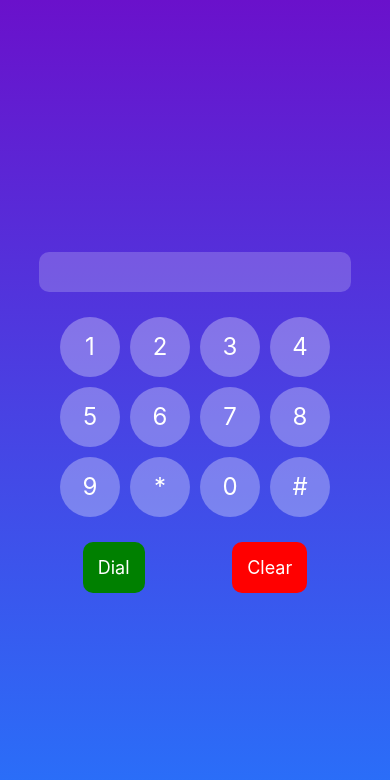
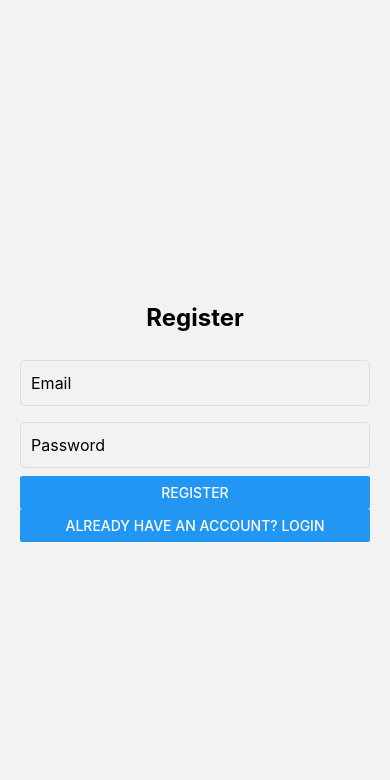
Before and after one commit to shubhamaher8/GuardianDurga, a React Native app: screen /Register in a window 390 px wide. Shown: the top 780 px of the page. Built offline with nearby package versions, Linux system fonts and the light colour scheme.

Commit message:
Applied supabase backend

```diff
--- a/App.js
+++ b/App.js
@@ -1,113 +1,26 @@
-import React, { useState } from 'react';
-import { StyleSheet, Text, View, TouchableOpacity, Linking, Platform } from 'react-native';
-import { LinearGradient } from 'expo-linear-gradient';
+import React from 'react';
+import { NavigationContainer } from '@react-navigation/native';
+import { createNativeStackNavigator } from '@react-navigation/native-stack';
+import Register from './Register';
+
+// First, make sure to install these packages:
+// npx expo install @react-navigation/native
+// npx expo install @react-navigation/native-stack
+// npx expo install react-native-screens react-native-safe-area-context
+
+const Stack = createNativeStackNavigator();
 
 export default function App() {
-  const [phoneNumber, setPhoneNumber] = useState('');
-
-  const handleNumberPress = (number) => {
-    setPhoneNumber(phoneNumber + number);
-  };
-
-  const handleDial = () => {
-    let phoneUrl = `tel:${phoneNumber}`;
-    if (Platform.OS !== 'android') {
-        phoneUrl = `telprompt:${phoneNumber}`;
-    }
-    Linking.openURL(phoneUrl);
-  };
-
-  const handleClear = () => {
-    setPhoneNumber('');
-  };
-
   return (
-    <LinearGradient colors={['#6a11cb', '#2575fc']} style={styles.container}>
-      <View style={styles.display}>
-        <Text style={styles.displayText}>{phoneNumber}</Text>
-      </View>
-      <View style={styles.keypad}>
-        {[1, 2, 3, 4, 5, 6, 7, 8, 9, '*', 0, '#'].map((number) => (
-          <TouchableOpacity
-            key={number}
-            style={styles.key}
-            onPress={() => handleNumberPress(number.toString())}
-          >
-            <Text style={styles.keyText}>{number}</Text>
-          </TouchableOpacity>
-        ))}
-      </View>
-      <View style={styles.actions}>
-        <TouchableOpacity style={styles.dialButton} onPress={handleDial}>
-          <Text style={styles.dialButtonText}>Dial</Text>
-        </TouchableOpacity>
-         <TouchableOpacity style={styles.clearButton} onPress={handleClear}>
-          <Text style={styles.clearButtonText}>Clear</Text>
-        </TouchableOpacity>
-      </View>
-    </LinearGradient>
+    <NavigationContainer>
+      <Stack.Navigator initialRouteName="Register">
+        <Stack.Screen
+          name="Register"
+          component={Register}
+          options={{ headerShown: false }}
+        />
+        {/* Add more screens here later */}
+      </Stack.Navigator>
+    </NavigationContainer>
   );
 }
-
-const styles = StyleSheet.create({
-  container: {
-    flex: 1,
-    justifyContent: 'center',
-    alignItems: 'center',
-  },
-  display: {
-    width: '80%',
-    backgroundColor: 'rgba(255, 255, 255, 0.2)',
-    padding: 20,
-    borderRadius: 10,
-    marginBottom: 20,
-  },
-  displayText: {
-    fontSize: 24,
-    color: 'white',
-    textAlign: 'right',
-  },
-  keypad: {
-    flexDirection: 'row',
-    flexWrap: 'wrap',
-    width: '80%',
-    justifyContent: 'center',
-    marginBottom: 20,
-  },
-  key: {
-    width: 60,
-    height: 60,
-    borderRadius: 30,
-    backgroundColor: 'rgba(255, 255, 255, 0.3)',
-    justifyContent: 'center',
-    alignItems: 'center',
-    margin: 5,
-  },
-  keyText: {
-    fontSize: 24,
-    color: 'white',
-  },
-  actions: {
-    flexDirection: 'row',
-    width: '80%',
-    justifyContent: 'space-around',
-  },
-  dialButton: {
-    backgroundColor: 'green',
-    padding: 15,
-    borderRadius: 10,
-  },
-  dialButtonText: {
-    color: 'white',
-    fontSize: 18,
-  },
-  clearButton: {
-     backgroundColor: 'red',
-     padding: 15,
-     borderRadius: 10,
-  },
-  clearButtonText: {
-    color: 'white',
-    fontSize: 18,
-  }
-});
--- /dev/null
+++ b/Register.js
@@ -0,0 +1,96 @@
+import React, { useState } from 'react';
+import { View, TextInput, Button, StyleSheet, Alert, Text } from 'react-native';
+import { supabase } from './supabase';
+
+export default function Register({ navigation }) {
+  const [email, setEmail] = useState('');
+  const [password, setPassword] = useState('');
+  const [loading, setLoading] = useState(false);
+
+  async function signUpWithEmail() {
+    if (email === '' || password === '') {
+      Alert.alert('Error', 'Please fill in all fields');
+      return;
+    }
+
+    try {
+      setLoading(true);
+      const { error } = await supabase.auth.signUp({
+        email: email,
+        password: password,
+      });
+
+      if (error) {
+        Alert.alert('Error', error.message);
+      } else {
+        Alert.alert('Success', 'Registration successful! Please check your email for confirmation.');
+        // If you want to automatically navigate to login after registration:
+        // navigation.navigate('Login');
+      }
+    } catch (error) {
+      Alert.alert('Error', error.message);
+    } finally {
+      setLoading(false);
+    }
+  }
+
+  return (
+    <View style={styles.container}>
+      <Text style={styles.title}>Register</Text>
+
+      <TextInput
+        style={styles.input}
+        placeholder="Email"
+        value={email}
+        onChangeText={setEmail}
+        autoCapitalize="none"
+        keyboardType="email-address"
+      />
+
+      <TextInput
+        style={styles.input}
+        placeholder="Password"
+        value={password}
+        onChangeText={setPassword}
+        secureTextEntry
+      />
+
+      <Button
+        title={loading ? "Registering..." : "Register"}
+        onPress={signUpWithEmail}
+        disabled={loading}
+      />
+
+      <Button
+        title="Already have an account? Login"
+        onPress={() => {
+          // Replace with your login screen navigation
+          // navigation.navigate('Login');
+        }}
+      />
+    </View>
+  );
+}
+
+const styles = StyleSheet.create({
+  container: {
+    flex: 1,
+    padding: 20,
+    justifyContent: 'center',
+  },
+  title: {
+    fontSize: 24,
+    fontWeight: 'bold',
+    marginBottom: 20,
+    textAlign: 'center',
+  },
+  input: {
+    borderWidth: 1,
+    borderColor: '#ddd',
+    borderRadius: 5,
+    paddingHorizontal: 10,
+    paddingVertical: 12,
+    marginVertical: 8,
+    fontSize: 16,
+  },
+});
--- /dev/null
+++ b/supabase.js
@@ -0,0 +1,15 @@
+import { createClient } from '@supabase/supabase-js';
+import AsyncStorage from '@react-native-async-storage/async-storage';
+import 'react-native-url-polyfill/auto';
+
+const supabaseUrl = 'https://giwzuevzbtefjjkzxasa.supabase.co';
+const supabaseAnonKey = 'eyJhbGciOiJIUzI1NiIsInR5cCI6IkpXVCJ9.eyJpc3MiOiJzdXBhYmFzZSIsInJlZiI6Imdpd3p1ZXZ6YnRlZmpqa3p4YXNhIiwicm9sZSI6ImFub24iLCJpYXQiOjE3NDIzMDQ4OTEsImV4cCI6MjA1Nzg4MDg5MX0.XXfh_nFTpHvT02P2XM9xGphfh1RpQV6H6B8CAVUZ6H0';
+
+export const supabase = createClient(supabaseUrl, supabaseAnonKey, {
+    auth: {
+        storage: AsyncStorage,
+        autoRefreshToken: true,
+        persistSession: true,
+        detectSessionInUrl: false,
+    },
+});
```
Also changed, not shown: package.json (+8 -1 lines), 1 other file (tests, documents, lock files or other folders).
